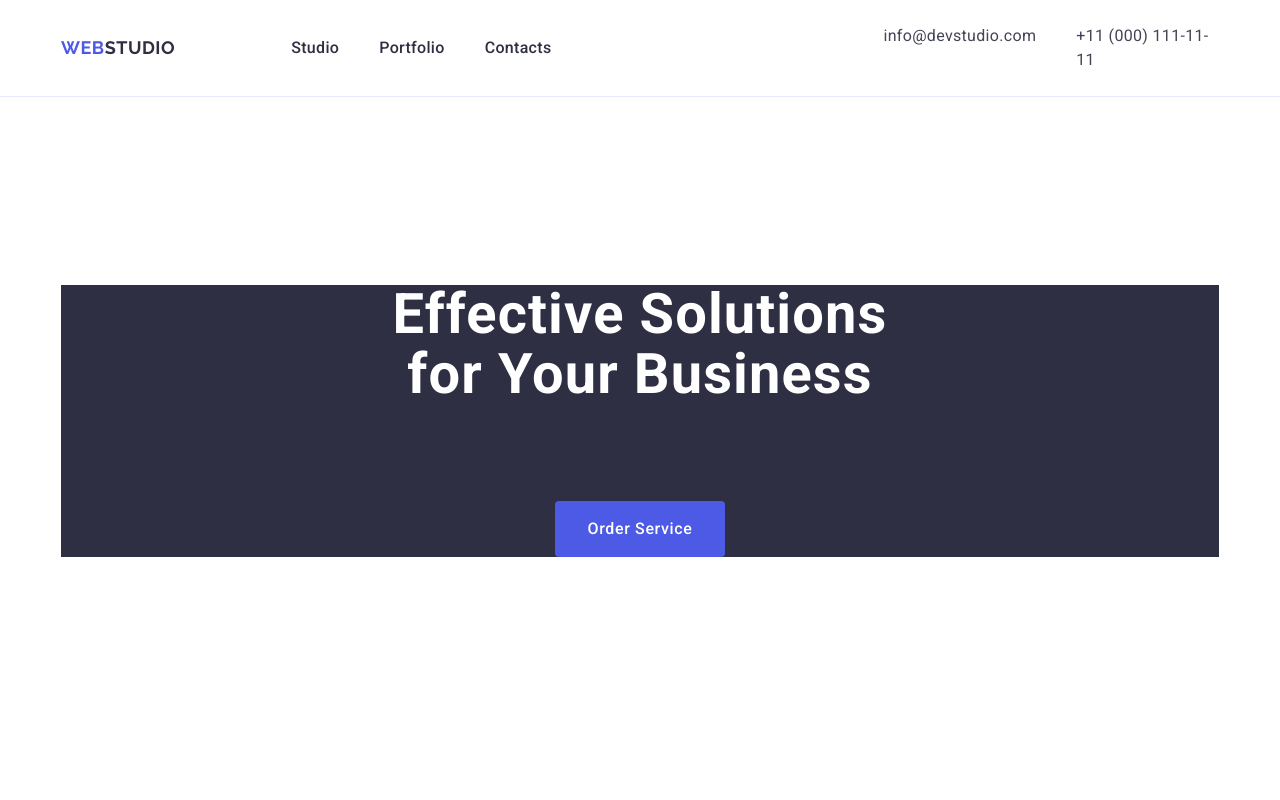
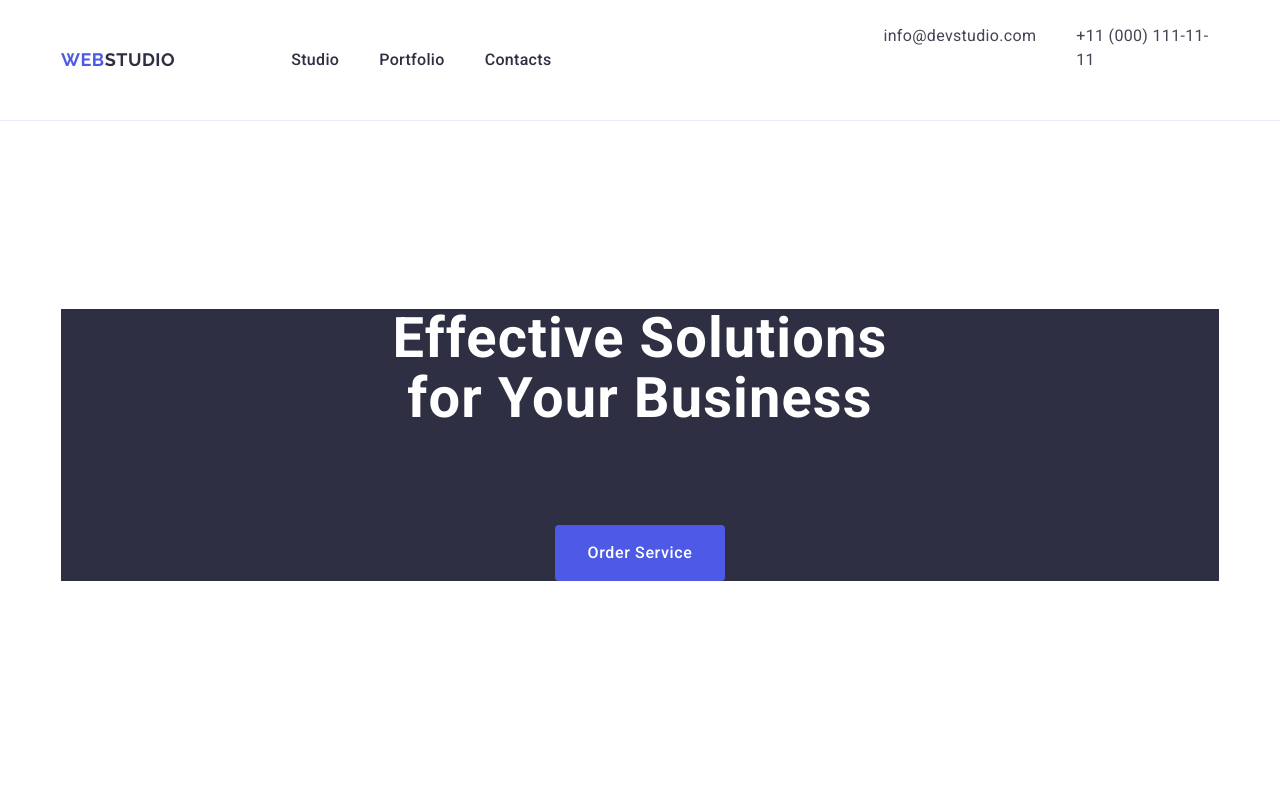
Before and after one commit to IhorSlakva/goit-markup-hw-03, a plain HTML site: page index.html in a window 1280 px wide. Shown: the top 800 px of the page. Drawn offline with nearby package versions, Linux system fonts and the light colour scheme.

Commit message:
Update styles.css

```diff
--- a/css/styles.css
+++ b/css/styles.css
@@ -98,6 +98,10 @@ text-transform: uppercase;
 
 .header-address {
     font-style: normal;
+}
+
+.header-nav-item {
+    padding: 24px 0;
 }
 
 
```
